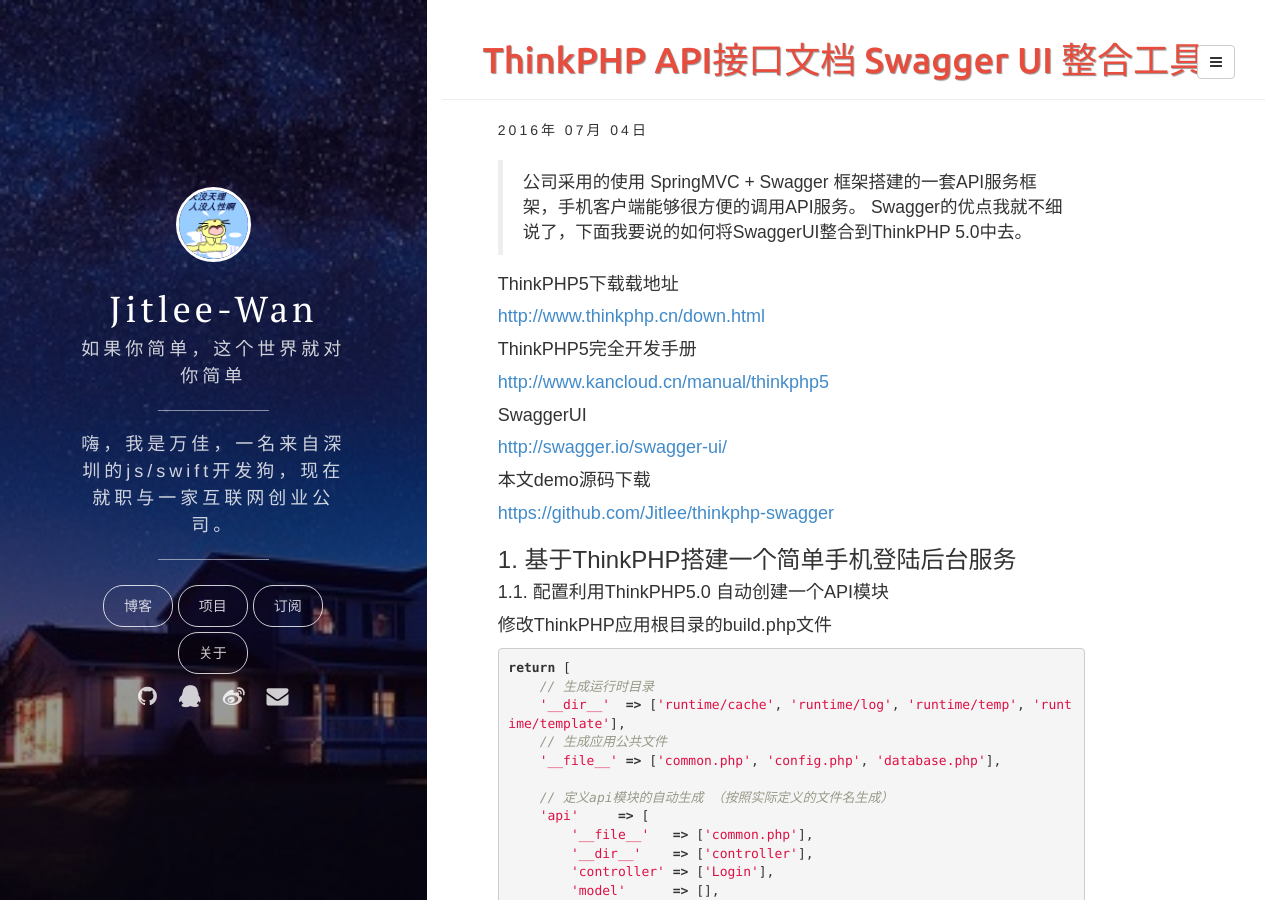
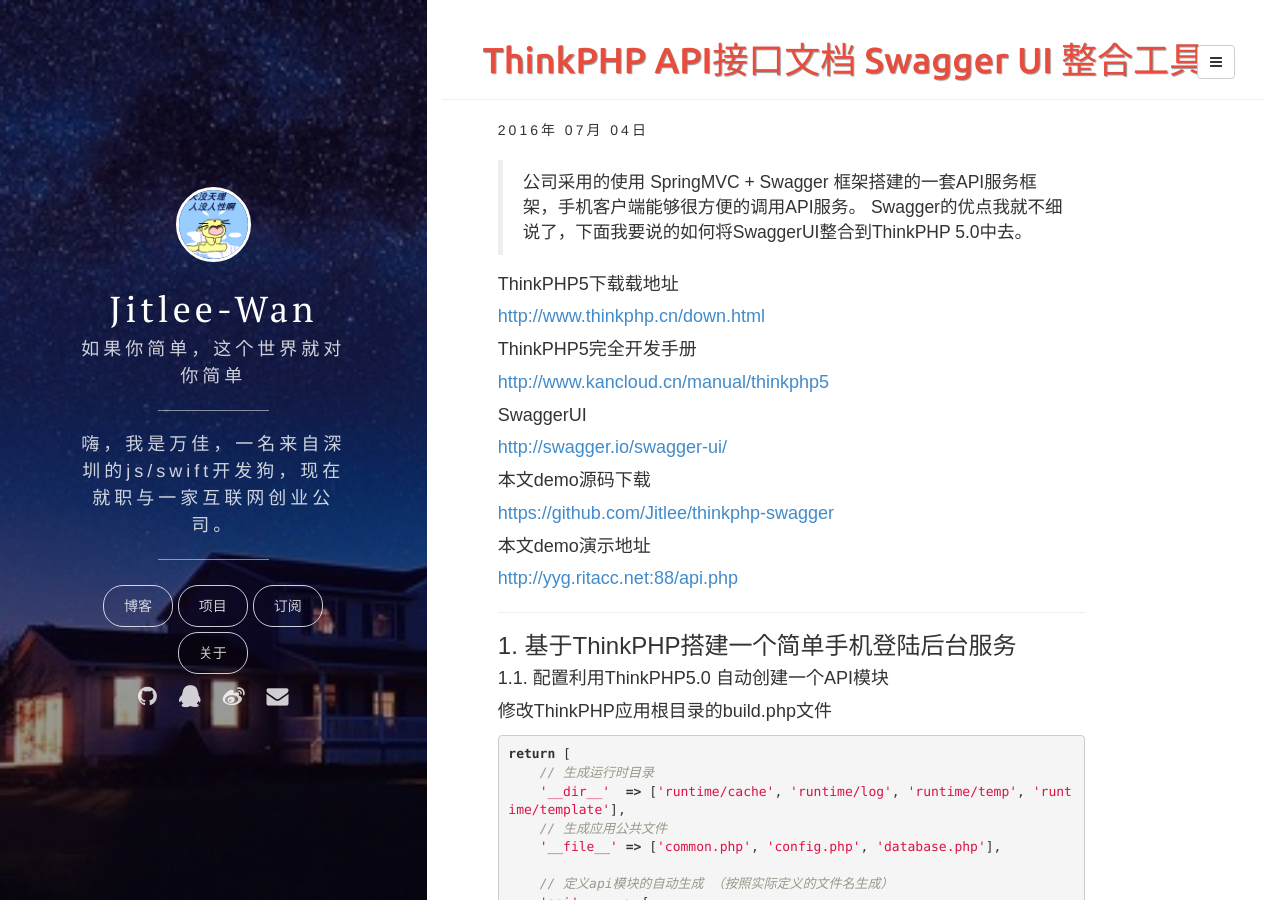
Before and after one commit to Jitlee/Blog, a Jekyll site: the page built from _posts/2016-07-04-thinkphp-swagger.md, in a window 1280 px wide and 900 px high. Built offline with Jekyll 4.4.1, drawn with Linux system fonts in a browser that asks for light colours; nearby versions of some CDN libraries; comment, search, counter and statistics services are not loaded.

Commit message:
添加演示地址

```diff
--- a/_posts/2016-07-04-thinkphp-swagger.md
+++ b/_posts/2016-07-04-thinkphp-swagger.md
@@ -22,6 +22,11 @@
 
 #### 本文demo源码下载
 [https://github.com/Jitlee/thinkphp-swagger](https://github.com/Jitlee/thinkphp-swagger)
+
+#### 本文demo演示地址
+[http://yyg.ritacc.net:88/api.php](http://yyg.ritacc.net:88/api.php)
+
+---
 
 ### 1. 基于ThinkPHP搭建一个简单手机登陆后台服务
 
```
